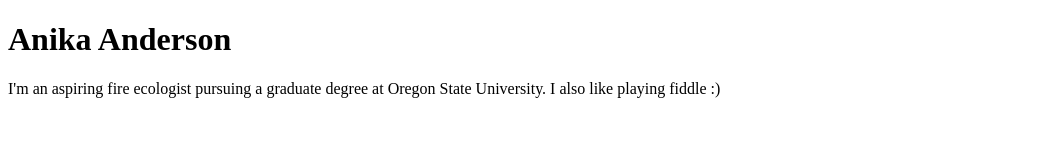
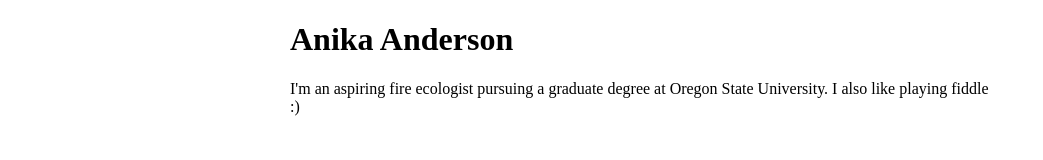
Before and after one commit to anika-anderson/anika-anderson.github.io, a plain HTML site: page index.html in a window 1280 px wide. Shown: the whole page, without its empty margins (0-1043 px from the left). Drawn offline with Linux system fonts and the light colour scheme.

Commit message:
Add style.css

```diff
--- a/index.html
+++ b/index.html
@@ -2,6 +2,7 @@
 <html>
     <head>
         <title>Anika Anderson</title>
+        <link rel="stylesheet" type="text/css" href="style.css">
     </head>
     <body>
         <h1>Anika Anderson</h1>
--- /dev/null
+++ b/style.css
@@ -0,0 +1,4 @@
+body {
+    max-width: 700px;
+    margin: 0px auto;
+}
```
